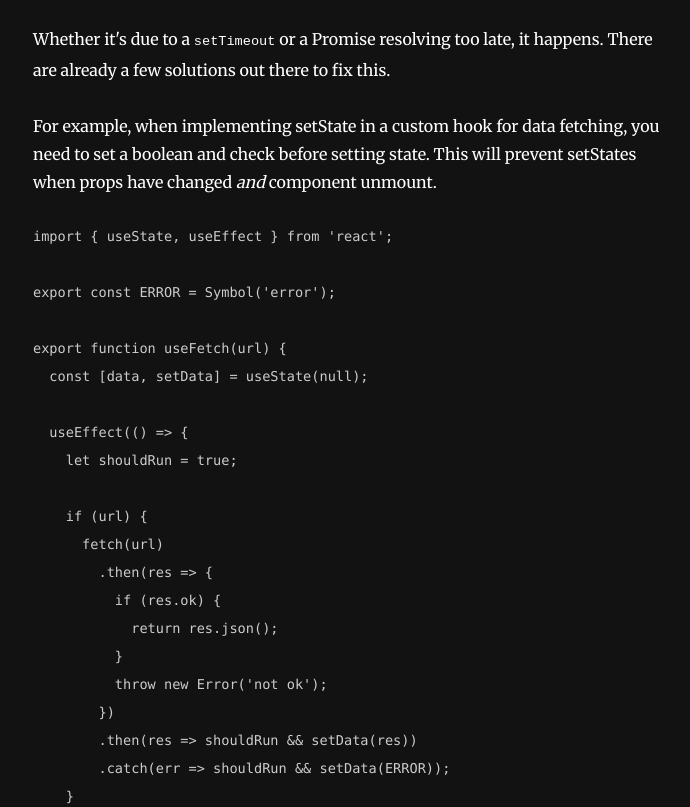
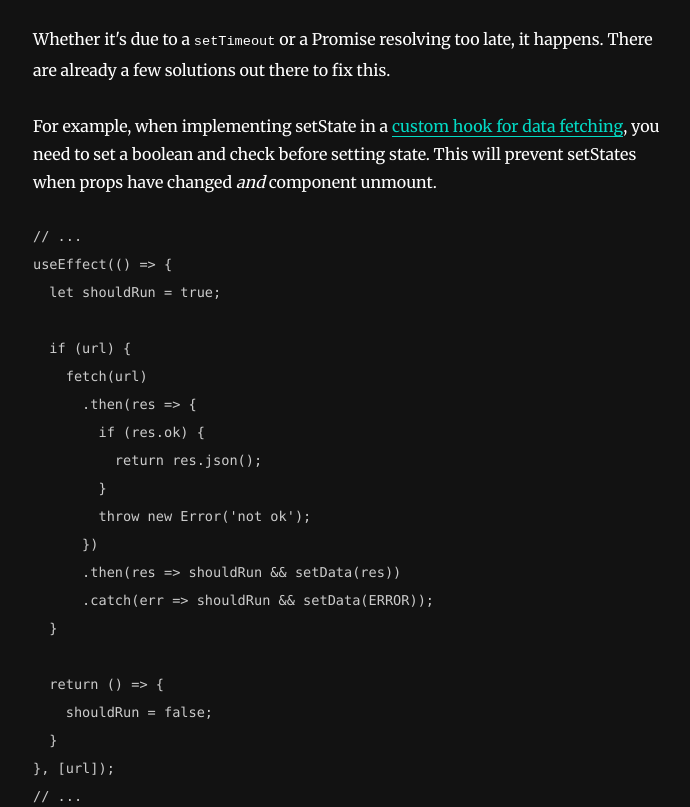
Before and after one commit to jeffchheng/brains-base, a Gatsby site: page /2019-08-02-usestatesafely/ in a window 1280 px wide. Shown: the part 662-1469 px from the top of the page, without its empty margins (292-982 px from the left). Built offline with nearby package versions, Linux system fonts and the light colour scheme; Gatsby itself is replaced by a stand-in of ours; some packages are replaced by stand-ins of ours; code samples lack their colours.

Commit message:
Add WIP folder, and cleanup post

````diff
--- a/content/blog/2019-08-02-usestatesafely/index.md
+++ b/content/blog/2019-08-02-usestatesafely/index.md
@@ -21,38 +21,30 @@ cleanup function.
 
 Whether it's due to a `setTimeout` or a Promise resolving too late, it happens. There are already a few solutions out there to fix this.
 
-For example, when implementing setState in a custom hook for data fetching, you need to set a boolean and check before setting state. This will prevent setStates when props have changed _and_ component unmount.
+For example, when implementing setState in a [custom hook for data fetching](https://jeffchheng.github.io/brains-base/2019-06-12-data-fetching-with-hooks/), you need to set a boolean and check before setting state. This will prevent setStates when props have changed _and_ component unmount.
 
 ```javascript
-import { useState, useEffect } from 'react';
+// ...
+useEffect(() => {
+  let shouldRun = true;
 
-export const ERROR = Symbol('error');
+  if (url) {
+    fetch(url)
+      .then(res => {
+        if (res.ok) {
+          return res.json();
+        }
+        throw new Error('not ok');
+      })
+      .then(res => shouldRun && setData(res))
+      .catch(err => shouldRun && setData(ERROR));
+  }
 
-export function useFetch(url) {
-  const [data, setData] = useState(null);
-
-  useEffect(() => {
-    let shouldRun = true;
-
-    if (url) {
-      fetch(url)
-        .then(res => {
-          if (res.ok) {
-            return res.json();
-          }
-          throw new Error('not ok');
-        })
-        .then(res => shouldRun && setData(res))
-        .catch(err => shouldRun && setData(ERROR));
-    }
-
-    return () => {
-      shouldRun = false;
-    }
-  }, [url])
-
-  return data;
-}
+  return () => {
+    shouldRun = false;
+  }
+}, [url]);
+// ...
 ```
 
 In a class component, you can set an [instance variable](https://reactjs.org/blog/2015/12/16/ismounted-antipattern.html).
@@ -98,8 +90,8 @@ function useStateSafely(initialValue) {
   const isSafe = useRef(true);
 
   useEffect(() => {
-    // Future proofing for double-invoking effects
-    // in Strict Mode.
+    // Future proofing for double-invoking
+    // effects in Strict Mode.
     isSafe.current = true;
     return () => {
       isSafe.current = false;
@@ -147,4 +139,8 @@ export function useDebounce(value, delay) {
 }
 ```
 
-Still, even though this blog is about using `setState` without memory leaks, I would not recommend wholesale replacing `useState` with this version. It's more an escape hatch for rare cases. You should carefully consider other, better patterns for avoiding memory leaks. But sometimes, we don't have that luxury in app development, so I hope this helps in those cases.
+# Final thoughts
+
+Even though this blog is about using `setState` without memory leaks, I would not recommend wholesale replacing `useState` with this version. It's more an escape hatch for rare cases.
+
+You should carefully consider other, better patterns for avoiding memory leaks. But sometimes, we don't have that luxury in app development, so I hope this helps in those cases.
````
Also changed, not shown: 1 other file.
